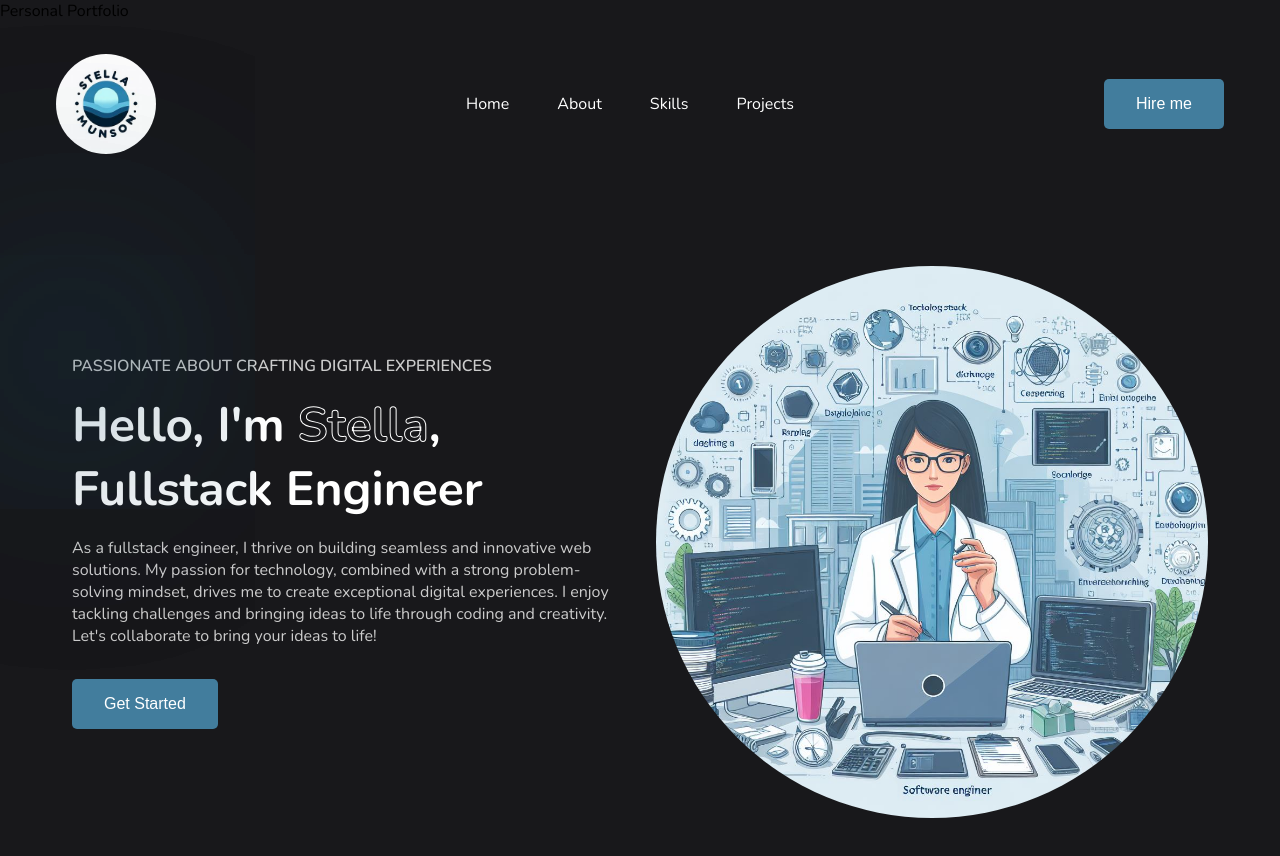
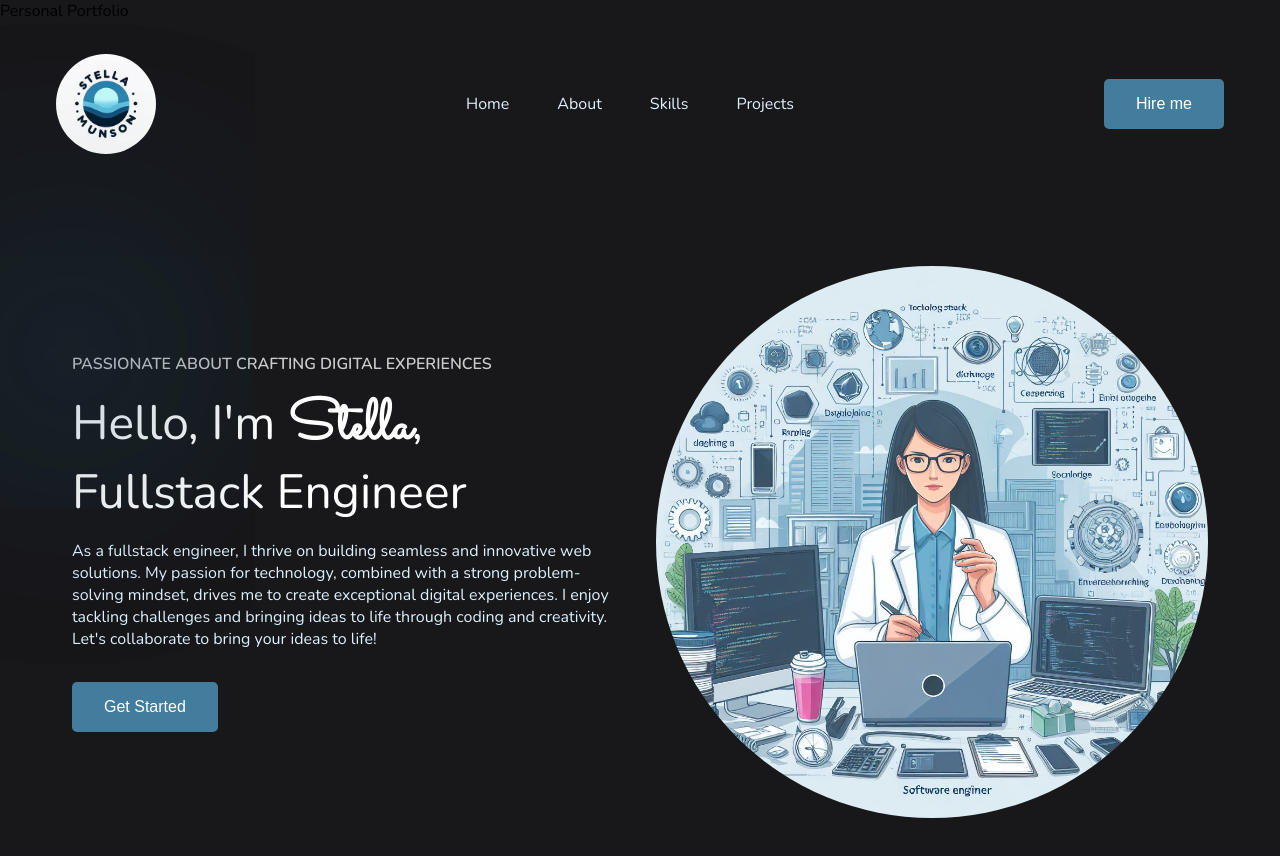
Before and after one commit to Stelluuh/My-Portfolio, a plain HTML site: page index.html in a window 1280 px wide. Drawn offline with nearby package versions, Linux system fonts and the light colour scheme.

Commit message:
add sacramento font

```diff
--- a/styles/main.css
+++ b/styles/main.css
@@ -1,4 +1,4 @@
-@import url('https://fonts.googleapis.com/css2?family=Nunito:wght@300;400;500;600;700;800&display=swap');
+@import url('https://fonts.googleapis.com/css2?family=Nunito:wght@300;400;500;600;700;800&family=Sacramento&display=swap');
 
 *{
     padding: 0;
@@ -64,7 +64,7 @@ nav{
 .link a{
     position: relative;
     padding-bottom: 0.75rem;
-    color: #fff;
+    color: #DDF2FD;
 }
 
 .link a::after{
@@ -117,16 +117,42 @@ header .content h1{
     color: #fff;
     margin-bottom: 1rem;
     font-size: 3rem;
-    font-weight: 700;
+    font-weight: 400;
     line-height: 4rem;
 }
 
 header .content h1 span{
-    -webkit-text-fill-color: transparent;
-    -webkit-text-stroke: 1px #fff;
+    font-family: 'Sacramento', cursive;
+    /* -webkit-text-fill-color: transparent; */
+    /* -webkit-text-stroke: 1px #DDF2FD; */
+    font-size: 3.5rem;
+    font-weight: 600;
 }
 
 header .content p{
     margin-bottom: 2rem;
-    color: #ccc;
+    color: #DDF2FD;
 }
+
+header .image{
+    position: relative;
+}
+
+/* header .image::before{
+    content:"o";
+    position: absolute;
+    top: 0;
+    left: 50%;
+    transform: translate(-50%);
+    font-size: 38rem;
+    font-weight: 400;
+    line-height: 20rem;
+    color: #164863;
+    opacity: 0.2;
+    z-index: -100;
+} */
+
+header .image img{
+    max-width: 600px;
+    margin: auto;
+}
```
